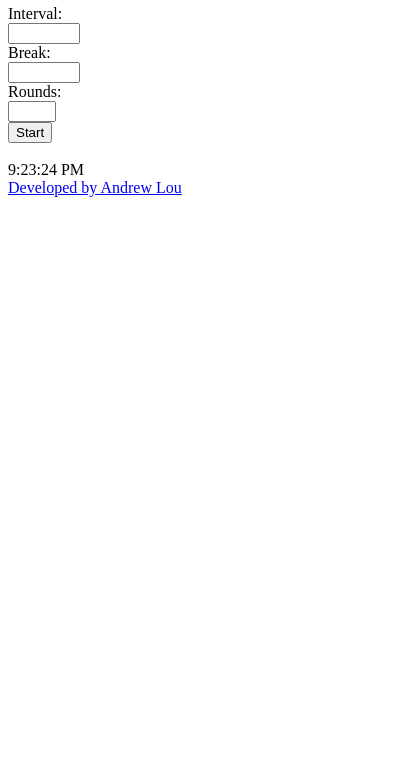
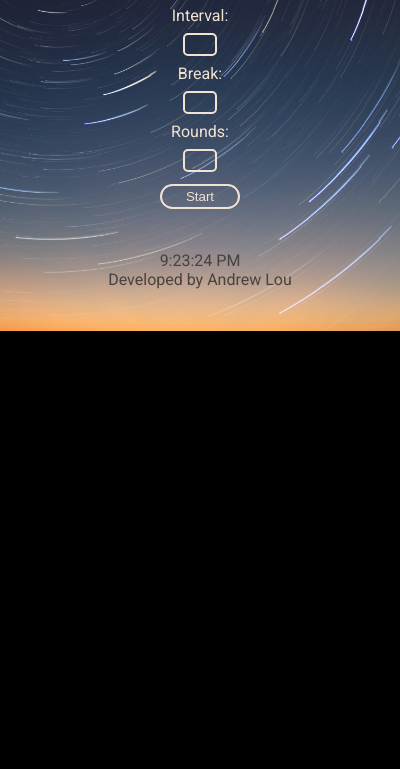
Before and after one commit to icer6683/extension, a browser extension: page popup.html in a window 400 px wide. Shown: the part 75-844 px from the top of the page. Drawn offline with Linux system fonts and the light colour scheme; no server answers.

Commit message:
CSS updates and backgorund picture

```diff
--- a/background.js
+++ b/background.js
@@ -27,7 +27,7 @@ chrome.runtime.onConnect.addListener(function (port1) {
     } else if (msg1.cmd === "give time") {
       timerMaker(seconds);
     } else if (msg1.cmd === "get the time") {
-      port1.postMessage({ timeLeft: timerTime, checkPause: pause, roundsLeft: roundsLeft });
+      port1.postMessage({ timeLeft: timerTime, checkPause: pause, roundsLeft: roundsLeft, study: study });
     } else if (msg1.cmd === "pause") {
       pause = true;
       if (timerID) {
@@ -69,7 +69,7 @@ function roundChanger() {
 }
 
 function timerMaker(time) {
-  timerTime = new Date(new Date().getTime() + time * 1000);
+  timerTime = new Date(new Date().getTime() + (time + 1) * 1000);
   if (!timerID) {
     timerID = setTimeout(console.log("done"), timerTime.getTime() - Date.now());
   }
--- a/form.js
+++ b/form.js
@@ -28,10 +28,15 @@ let countdown;
  */
 let timeLeft;
 
-/** This variables is the number of rounds left, which includes the current
+/** This variable is the number of rounds left, which includes the current
  * rounds. It is updated after every round has completed.
 */
 let roundsLeft;
+
+/** This variable is a boolean. It is true when in study round and false when
+ * in rest round.
+ */
+let study;
 
 /** This is a long-lived communication that handles all the messaging between
  * the popup script and the background script.
@@ -120,6 +125,11 @@ function runTimer(time, pause) {
   if (time.getTime() > Date.now()) {
     displayTimer(1);
     displayForm(0);
+    if (study) {
+      document.getElementById("study_rest").innerHTML = "STUDY";
+    } else {
+      document.getElementById("study_rest").innerHTML = "REST";
+    }
     document.getElementById("rounds_left_in").innerHTML = ddig(roundsLeft);
     if (!countdown && !pause) {
       countdown = setInterval(displayTime, 1000, time);
@@ -167,6 +177,7 @@ function getTimeLeft() {
     if (msg.timeLeft) {
       timeLeft = new Date(msg.timeLeft);
       roundsLeft = msg.roundsLeft;
+      study = msg.study;
       runTimer(timeLeft, msg.checkPause);
     }
     port1.onMessage.removeListener(checkTime);
--- a/popup.css
+++ b/popup.css
@@ -1,7 +1,72 @@
-/*popup styles*/
+@import url('https://fonts.googleapis.com/css2?family=Roboto:wght@300;400;500&display=swap');
+
 body {
   min-width: 300px;
   max-width: 100%;
   position: relative;
-  vertical-align:middle;
+  vertical-align: middle;
+  font-family: 'Roboto', sans-serif;
+  text-align: center;
+  background: #000 url('./pexels-faik-akmd-1025469.jpg') center center no-repeat;
+  background-size: cover;
+  color: rgb(240, 228, 209);
+  z-index: 100;
 }
+
+h1 {
+  font-weight: 500;
+}
+
+input, select, textarea {
+  background: none;
+  color: rgb(240, 228, 209);
+  width: 30px;
+  padding: 2px 0px;
+  margin: 8px 2px;
+  font-weight: 400;
+  text-align: center;
+  border-radius: 5px;
+  border: 2px solid rgb(240, 228, 209);
+}
+input::-webkit-outer-spin-button,
+input::-webkit-inner-spin-button {
+  -webkit-appearance: none;
+  margin: 0;
+}
+
+button, .submit{
+  background:none;
+  border: 2px solid rgb(240, 228, 209);;
+  border-radius: 15px;
+  color: rgb(240, 228, 209);
+  width: 80px;
+  margin: 4px 2px;
+  padding: 3px 2px;
+}
+button:hover, .submit:hover {
+  background: rgba(255, 255, 255, 0.15);
+  color: #fff;
+  -webkit-transition: all .2s ease;
+  transition: all .2s ease;
+}
+.study_rest, .pomodoro_timer span{
+  font-weight: 500;
+  font-size: 30px;
+}
+
+.signature {
+  color: rgb(70, 67, 62);
+  font-weight: 400;
+}
+
+a {
+  text-decoration: none;
+  color: rgb(70, 67, 62);
+}
+
+.quotes {
+  max-width: 75%;
+  position: relative;
+  margin-left: auto;
+  margin-right: auto;
+}
--- a/popup.html
+++ b/popup.html
@@ -12,33 +12,39 @@
   <h1>Pomodoro Timer</h1>
   <div>
     <form id="form">
-      Interval: <br> <input type="number" name="interval" min=0.1 max=60 step=1 required />
+      <div class="input_fields">
+        Interval: <br> <input type="number" class="input-line" name="interval" min=5 max=60 step=1 required />
         <br>
-      Break: <br> <input type="number" name="break" min=0.2 max=20 required />
+        Break: <br> <input type="number" class="input-line" name="break" min=5 max=20 required />
         <br>
-      Rounds: <br> <input type="number" name="iterations" min=1 max=8 required />
+        Rounds: <br> <input type="number" class="input-line" name="iterations" min=1 max=8 required />
         <br>
-      <input type="submit" value="Start" /><br>
+        <input class="submit" type="submit" value="Start" /><br>
         <br>
+      </div>
     </form>
   </div>
-  <div id="pomodoro_timer" style="display: none; color: blue">
-    <span id="minutes"></span>:<span id="seconds"></span>
+
+  <span class="study_rest" id="study_rest"></span>
+  <div class="pomodoro_timer" id="pomodoro_timer" style="display: none">
+    <span id="minutes">00</span>:<span id="seconds">00</span>
   </div>
+
   <div id="control_buttons">
     <button id="pause" style="display: none">Pause</button>
     <button id="start_again" style="display: none">Continue</button>
     <button id="cancel" style="display: none">Cancel</button>
   </div>
-  <div id="rounds_left_out" style="display: none"> Rounds Left: <span id="rounds_left_in"></span></div>
-
-  <div id="quotes">
+  <div id="rounds_left_out" style="display: none"> Rounds Left: <span id="rounds_left_in"></span><br>
+    <br>
   </div>
-
+  <div id="quotes" class="quotes"></div>
+  <br>
+  <div class="signature">
     <div id="clock">
     </div>
-
     <a href="https://www.andrewlou.dev">Developed by Andrew Lou</a>
+  </div>
   <script src="form.js"></script>
   <script src="quote.js"></script>
 </body>
```
Also changed, not shown: manifest.json, pexels-faik-akmd-1025469.jpg (added). Lines whose indentation alone changed are shown as unchanged.
